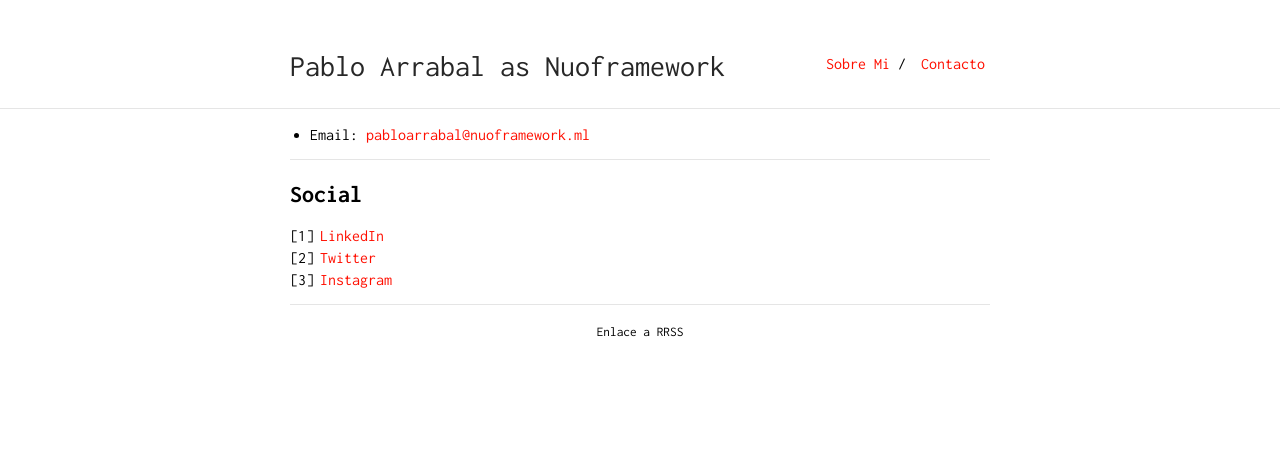
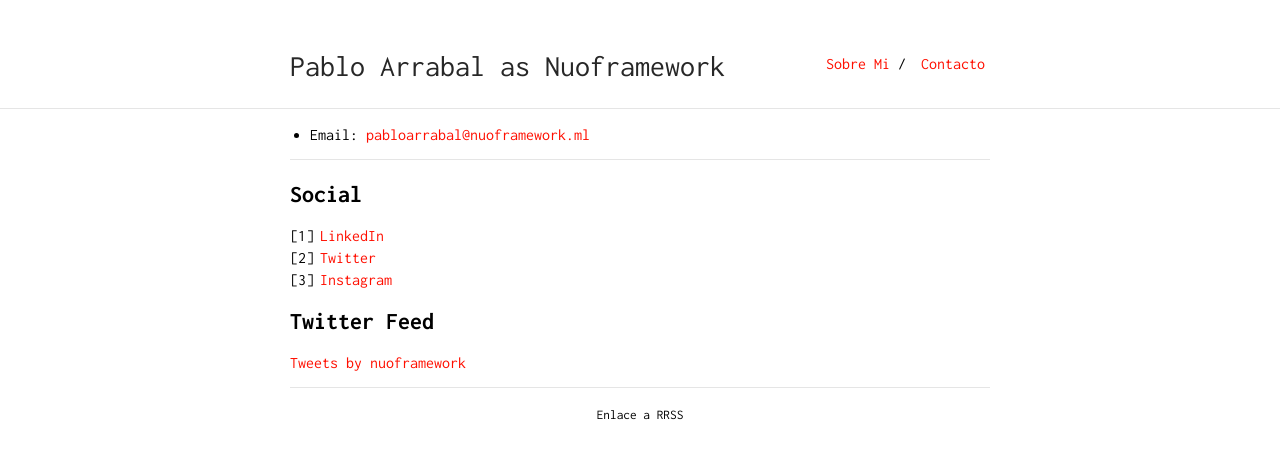
Before and after one commit to nuoframework/nuoframework.github.io, a Jekyll site: the page built from contact.md, in a window 1280 px wide. Shown: the top 459 px of the page. Built offline with Jekyll 4.4.1, drawn with Linux system fonts in a browser that asks for light colours; comment, search, counter and statistics services are not loaded.

Commit message:
Update contact.md

```diff
--- a/contact.md
+++ b/contact.md
@@ -12,3 +12,7 @@ is_contact: true
 1. [LinkedIn](#)
 2. [Twitter](https://twitter.com/nuoframework)
 3. [Instagram](https://instagram.com/nuoframework)
+
+## Twitter Feed
+
+<a class="twitter-timeline" href="https://twitter.com/nuoframework?ref_src=twsrc%5Etfw">Tweets by nuoframework</a> <script async src="https://platform.twitter.com/widgets.js" charset="utf-8"></script>
```
